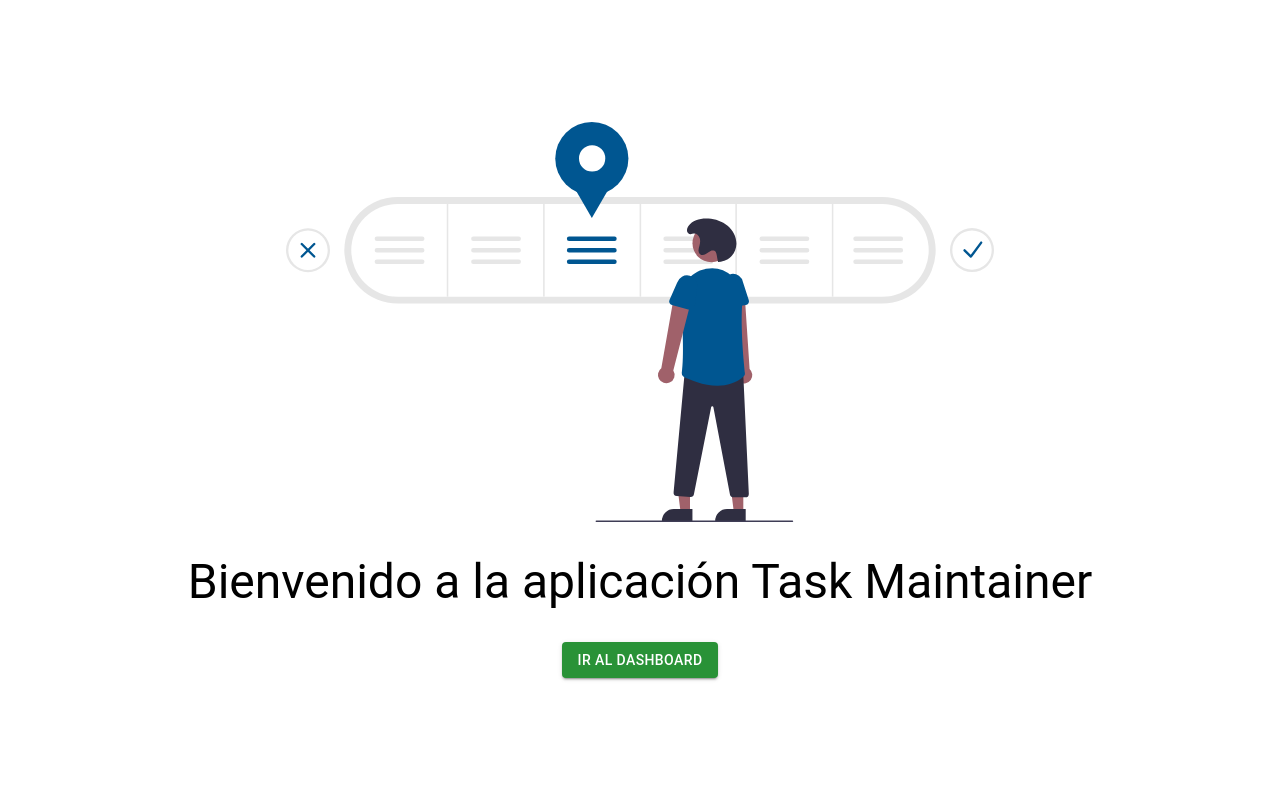
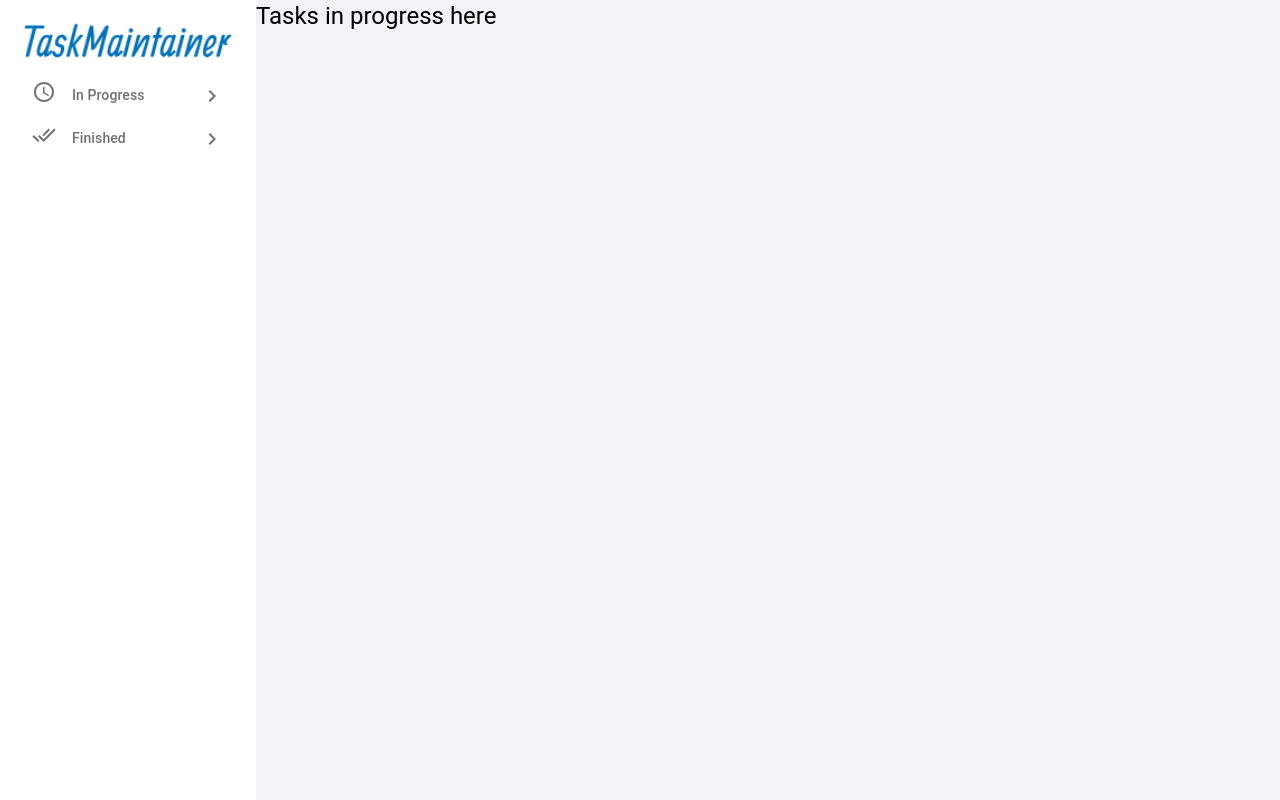
Before and after one commit to MaryMamani/task-maintainer, a React (Vite) app in the folder frontend-app/: page /dashboard/open in a window 1280 px wide. Built offline with nearby package versions, Linux system fonts and the light colour scheme.

Commit message:
Added internal dashboard pages

```diff
--- a/frontend-app/src/components/Sidebar/index.tsx
+++ b/frontend-app/src/components/Sidebar/index.tsx
@@ -7,7 +7,7 @@ import { SidebarStyle, SidebarBoxStyle } from "./style";
 const Sidebar = () => (
   <Box sx={SidebarStyle}>
     <Box sx={SidebarBoxStyle}>
-      <Box component="img" alt="logo-sidebar" src={"/logo-name.png"} />
+      <Box component="img" alt="logo-sidebar" src={"/name.png"} />
       <Box style={{ flex: 1 }}>
         <List>
           {sidebarItems.map((item, index) => (
--- a/frontend-app/src/containers/DashboardContainer/index.tsx
+++ b/frontend-app/src/containers/DashboardContainer/index.tsx
@@ -9,7 +9,6 @@ const DashboardContainer = () => {
     <Box sx={DashboardContainerStyle}>
       <Sidebar />
       <Box sx={ContentBoxStyle}>
-        <h1> dashboard</h1>
         <Outlet />
       </Box>
     </Box>
--- /dev/null
+++ b/frontend-app/src/pages/Finished/index.tsx
@@ -0,0 +1,13 @@
+import React from "react"
+import { Typography } from "@mui/material"
+
+const Finished = () => (
+    <Typography
+      variant="h5"
+      color="var(--primary)"
+    >
+      Task finished here
+    </Typography>
+  )
+
+  export default Finished
--- /dev/null
+++ b/frontend-app/src/pages/InProgress/index.tsx
@@ -0,0 +1,13 @@
+import React from "react"
+import { Typography } from "@mui/material"
+
+const InProgress = () => (
+    <Typography
+      variant="h5"
+      color="var(--primary)"
+    >
+      Tasks in progress here
+    </Typography>
+  )
+
+  export default InProgress
--- a/frontend-app/src/routes/AppNavigator/index.tsx
+++ b/frontend-app/src/routes/AppNavigator/index.tsx
@@ -1,12 +1,17 @@
 import React from "react";
 import { Route, Routes } from "react-router-dom";
 import DashboardContainer from "../../containers/DashboardContainer";
+import Finished from "../../pages/Finished";
 import { Home } from "../../pages/Home";
+import InProgress from "../../pages/InProgress";
 
 const AppNavigator = () => (
   <Routes>
     <Route path="/*" element={<Home />} />
-    <Route path="dashboard" element={<DashboardContainer />} />
+    <Route path="dashboard" element={<DashboardContainer />}>
+      <Route path="open" element={<InProgress />} />
+      <Route path="close" element={<Finished />} />
+    </Route>
   </Routes>
 );
 
```
Also changed, not shown: frontend-app/public/name.png (added).
